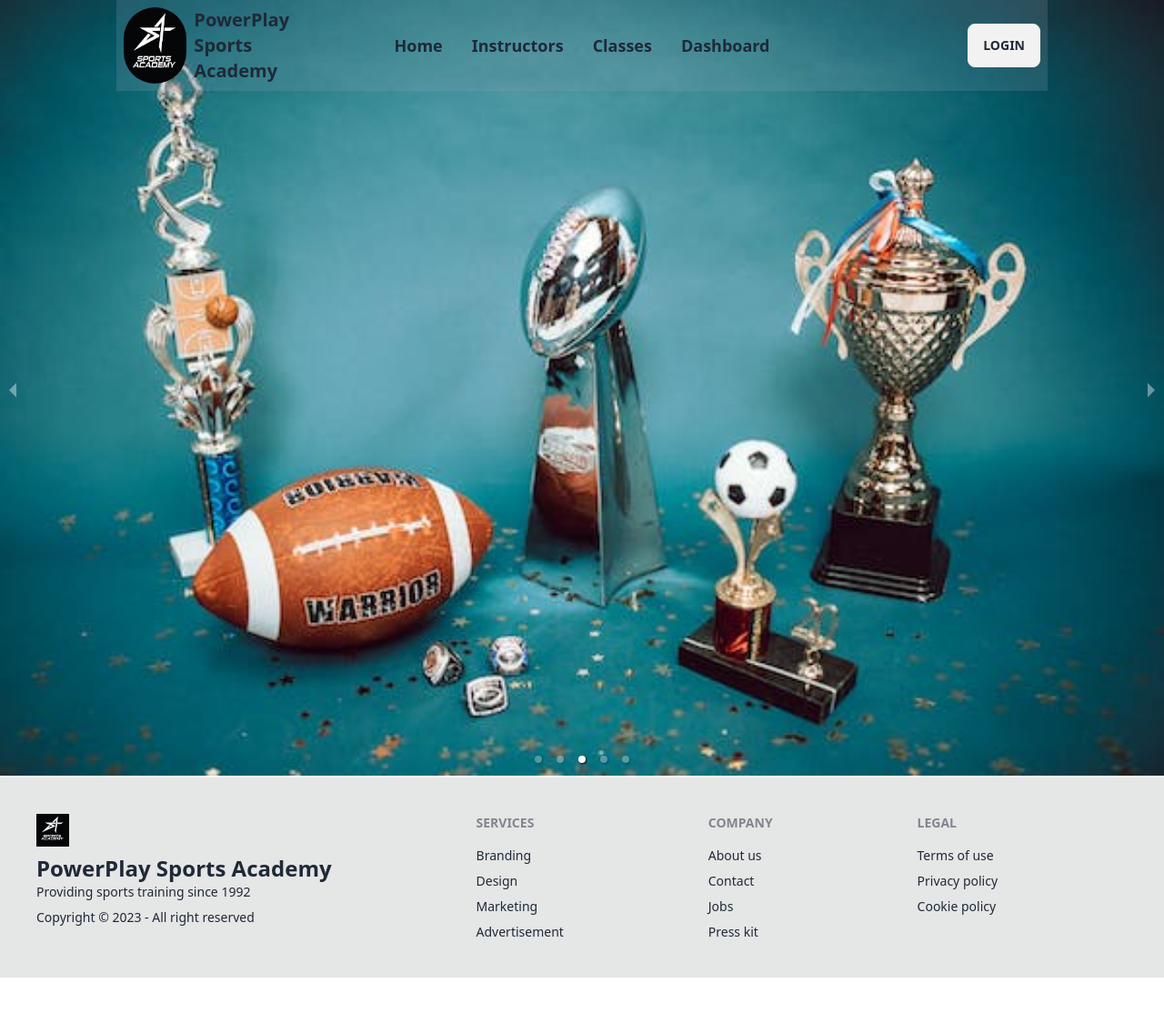
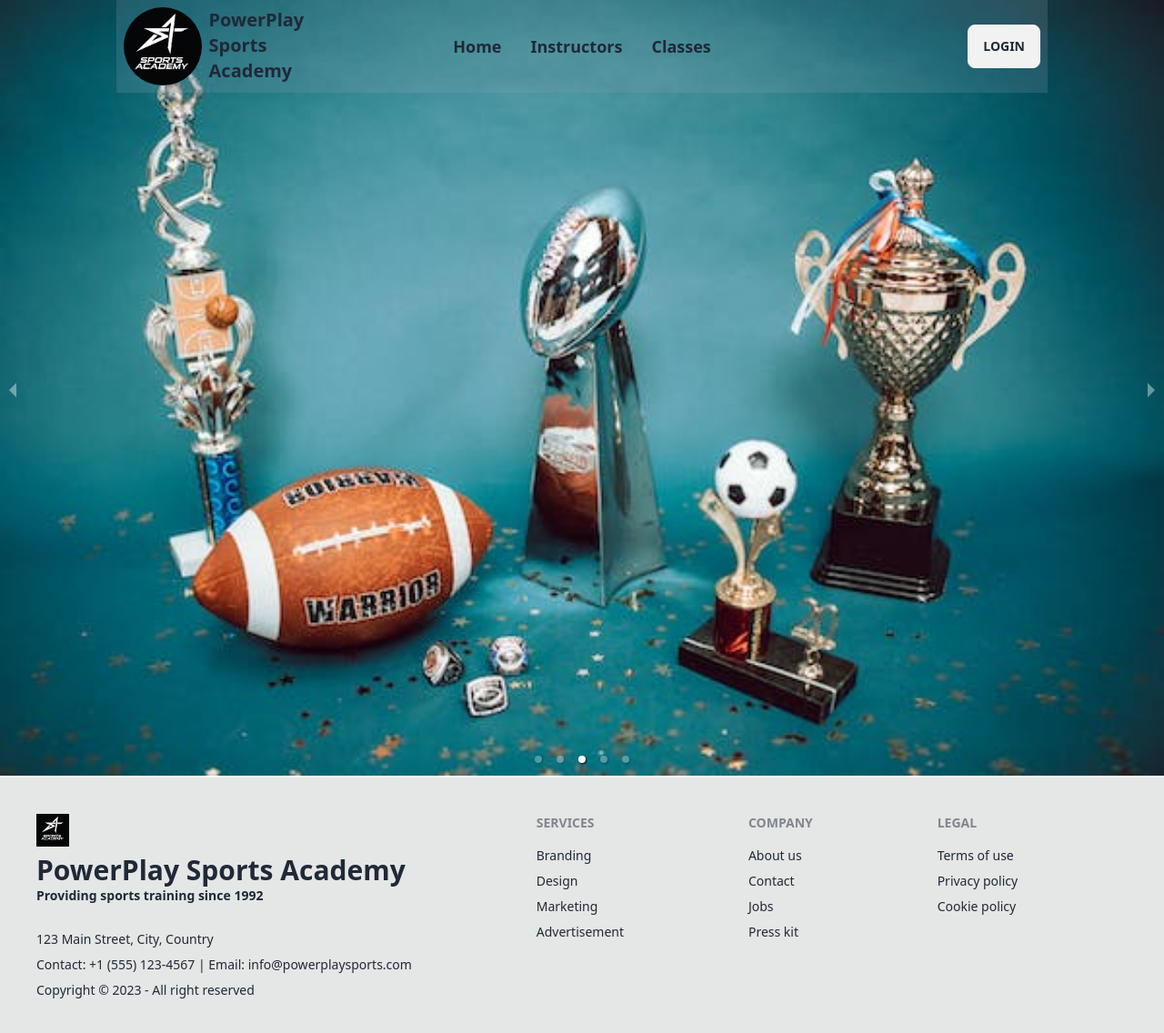
Before and after one commit to ajauni01/PowerPlay-Sports-Academy, a React (Vite) app: page / in a window 1280 px wide. Shown: the top 1136 px of the page at 91% size. Before the commit the page ends 1075 px from the top, so only its background shows below. Built offline with nearby package versions, Linux system fonts and the light colour scheme; no server answers.

Commit message:
footer-added

```diff
--- a/src/Pages/Contact/Contact.jsx
+++ /dev/null
@@ -1,12 +0,0 @@
-
-
-const Contact = () => {
-  return (
-    <div>
-      <p>Contact Page</p>
-
-    </div>
-  );
-};
-
-export default Contact;
--- /dev/null
+++ b/src/Pages/Dashboard/Dashboard/Dashboard.jsx
@@ -0,0 +1,12 @@
+
+
+const Dashboard = () => {
+  return (
+    <div>
+      <h1>Dashboard</h1>
+
+    </div>
+  );
+};
+
+export default Dashboard;
--- a/src/Pages/Shared/Footer/Footer.jsx
+++ b/src/Pages/Shared/Footer/Footer.jsx
@@ -1,17 +1,25 @@
-import logo from '../../../../public/icon.png'
+import logo from '../../../../public/icon.png';
 
 const Footer = () => {
-
+  const contactInfo = {
+    phone: "+1 (555) 123-4567",
+    email: "info@powerplaysports.com",
+    address: "123 Main Street, City, Country",
+  };
 
   return (
     <div>
-
       <footer className="footer p-10 bg-base-300 text-base-content">
         <div>
-          <img className='w-[36px] h-[36px]' src={logo} alt="" />
+          <img className="w-[36px] h-[36px]" src={logo} alt="" />
 
-
-          <p ><span className='font-bold text-2xl mb-2'>PowerPlay Sports Academy</span><br />Providing sports training since 1992</p>
+          <p className='mb-5'>
+            <span className="font-bold text-3xl mb-2">PowerPlay Sports Academy</span>
+            <br />
+            <span className='font-semibold font-xl'>Providing sports training since 1992</span>
+          </p>
+          <p>{contactInfo.address}</p>
+          <p>Contact: {contactInfo.phone} | Email: {contactInfo.email}</p>
           <p>Copyright © 2023 - All right reserved</p>
         </div>
         <div>
@@ -35,7 +43,6 @@ const Footer = () => {
           <a className="link link-hover">Cookie policy</a>
         </div>
       </footer>
-
     </div>
   );
 };
--- a/src/Pages/Shared/NavBar.jsx
+++ b/src/Pages/Shared/NavBar.jsx
@@ -1,16 +1,40 @@
-import { Link } from "react-router-dom";
+import { Link, useNavigate } from "react-router-dom";
 import 'animate.css';
 import { Fade } from "react-awesome-reveal";
 import logo from '../../../public/icon.png'
+import { useContext } from "react";
+import { AuthContext } from "../Providers/AuthProvider";
+import Swal from "sweetalert2";
 
 const NavBar = () => {
+
+  const { user, logOut } = useContext(AuthContext);
+  const navigate = useNavigate()
+
+  const handleLogout = () => {
+    logOut()
+      .then(() => {
+        Swal.fire({
+          title: 'Success!',
+          text: 'Logout Successful',
+          icon: 'success',
+          confirmButtonText: 'Ok'
+        })
+        // navigate the user to the home page after a successful logout
+        navigate('/')
+      })
+
+
+      .catch(error => console.error(error.message))
+    // navigate the user to the login page upon a successful registration
+  }
 
   const navOptions = < >
 
     <li><Link className="text-lg" to="/">Home</Link></li>
     <li><Link className="text-lg" to="/instructors">Instructors</Link></li>
     <li><Link className="text-lg" to="/classes">Classes</Link></li>
-    <li><Link className="text-lg" to="/contact">Dashboard</Link></li>
+    {user?.displayName && <li><Link className="text-lg" to="/dashboard">Dashboard</Link></li>}
   </>
 
   return (
@@ -36,9 +60,25 @@ const NavBar = () => {
           {navOptions}
         </ul>
       </div>
-      <div className="navbar-end">
-        <Link to="/login"><a className="btn">Login</a></Link>
-      </div>
+
+      {
+        user?.displayName ? (
+          <>
+            <div className="navbar-end -me-96">
+              <img className="rounded-full w-[80px] h-[80px]" src={user.photoURL} />
+            </div>
+
+            <div className="navbar-end">
+              <Link onClick={handleLogout}><a className="btn">Logout</a></Link>
+            </div>
+          </>
+        ) : (
+          <div className="navbar-end">
+            <Link to="/login"><a className="btn">Login</a></Link>
+          </div>
+        )
+      }
+
 
     </div>
   );
--- a/src/Routes/Routes.jsx
+++ b/src/Routes/Routes.jsx
@@ -4,11 +4,11 @@ import {
 import Main from "../Pages/Layout/Main";
 import ErrorPage from "../Pages/ErrorPage/ErrorPage";
 import Home from "../Pages/Home/Home/Home";
-import Contact from "../Pages/Contact/Contact";
 import Instructors from "../Pages/Instructors/Instructors";
 import Classes from "../Pages/Classes/Classes";
 import Login from "../Pages/Login/Login";
 import SignUp from "../Pages/SignUp/SignUp";
+import Dashboard from "../Pages/Dashboard/Dashboard/Dashboard";
 
 export const router = createBrowserRouter([
   {
@@ -29,8 +29,8 @@ export const router = createBrowserRouter([
         element: <Classes></Classes>
       },
       {
-        path: "contact",
-        element: <Contact></Contact>
+        path: "dashboard",
+        element: <Dashboard></Dashboard>
       },
       {
         path: "login",
```
